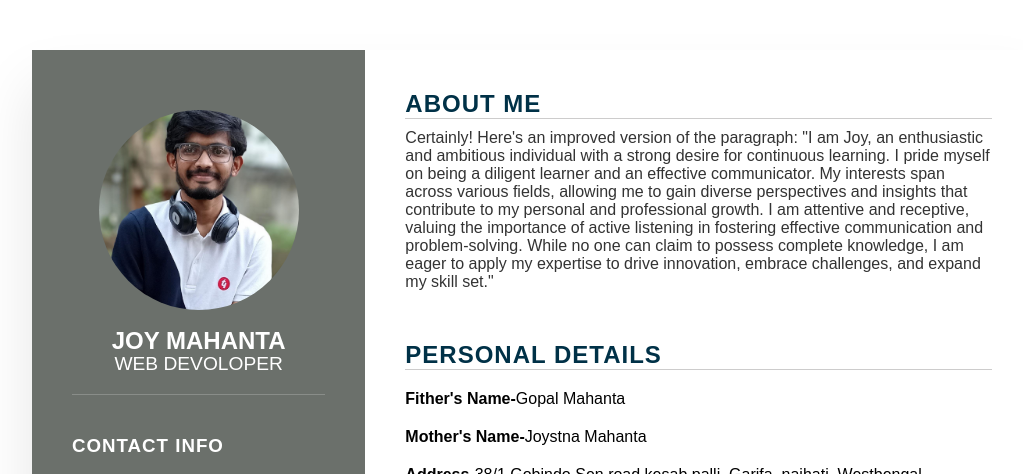
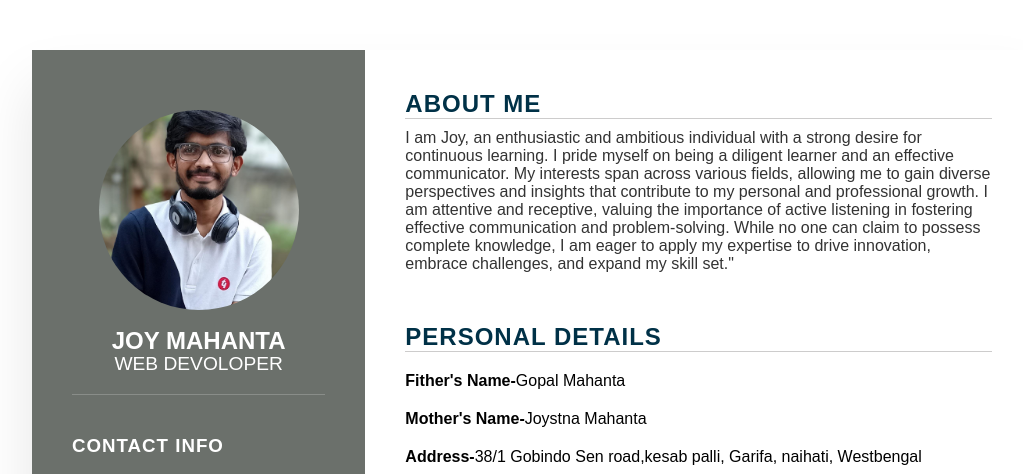
Before and after one commit to Joymahanta/resume, a plain HTML site: page index.html in a window 1280 px wide. Shown: the top 474 px of the page, without its empty margins (108-1131 px from the left). Drawn offline with Linux system fonts and the light colour scheme.

Commit message:
Update index.html

```diff
--- a/index.html
+++ b/index.html
@@ -101,9 +101,7 @@
         <div class="right">
             <div class="about">
                 <h2 id="title">About Me</h2>
-                <p>Certainly! Here's an improved version of the paragraph:
-
-"I am Joy, an enthusiastic and ambitious individual with a strong desire for continuous learning. I pride myself on being a diligent learner and an effective communicator. My interests span across various fields, allowing me to gain diverse perspectives and insights that contribute to my personal and professional growth. I am attentive and receptive, valuing the importance of active listening in fostering effective communication and problem-solving. While no one can claim to possess complete knowledge, I am eager to apply my expertise to drive innovation, embrace challenges, and expand my skill set."</p>
+                <p>I am Joy, an enthusiastic and ambitious individual with a strong desire for continuous learning. I pride myself on being a diligent learner and an effective communicator. My interests span across various fields, allowing me to gain diverse perspectives and insights that contribute to my personal and professional growth. I am attentive and receptive, valuing the importance of active listening in fostering effective communication and problem-solving. While no one can claim to possess complete knowledge, I am eager to apply my expertise to drive innovation, embrace challenges, and expand my skill set."</p>
             </div>
 
             <div class="about">
```
